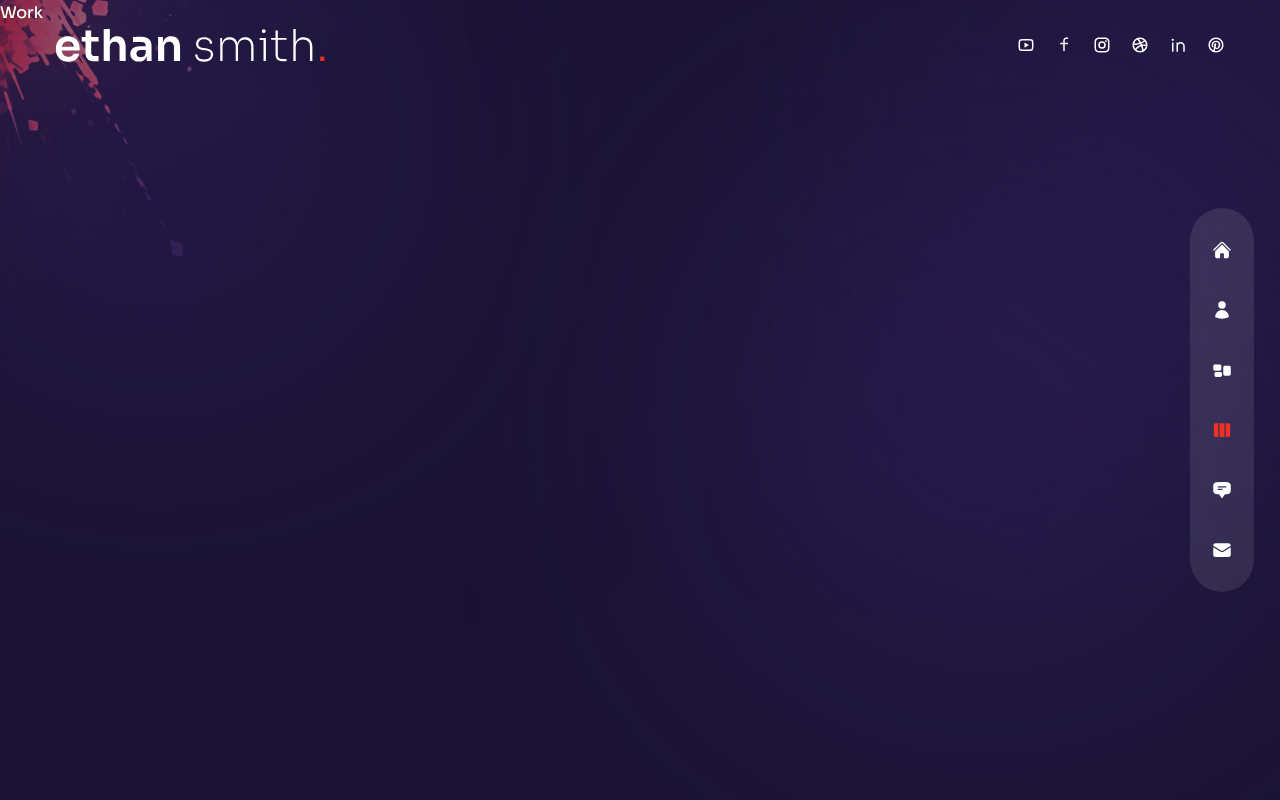
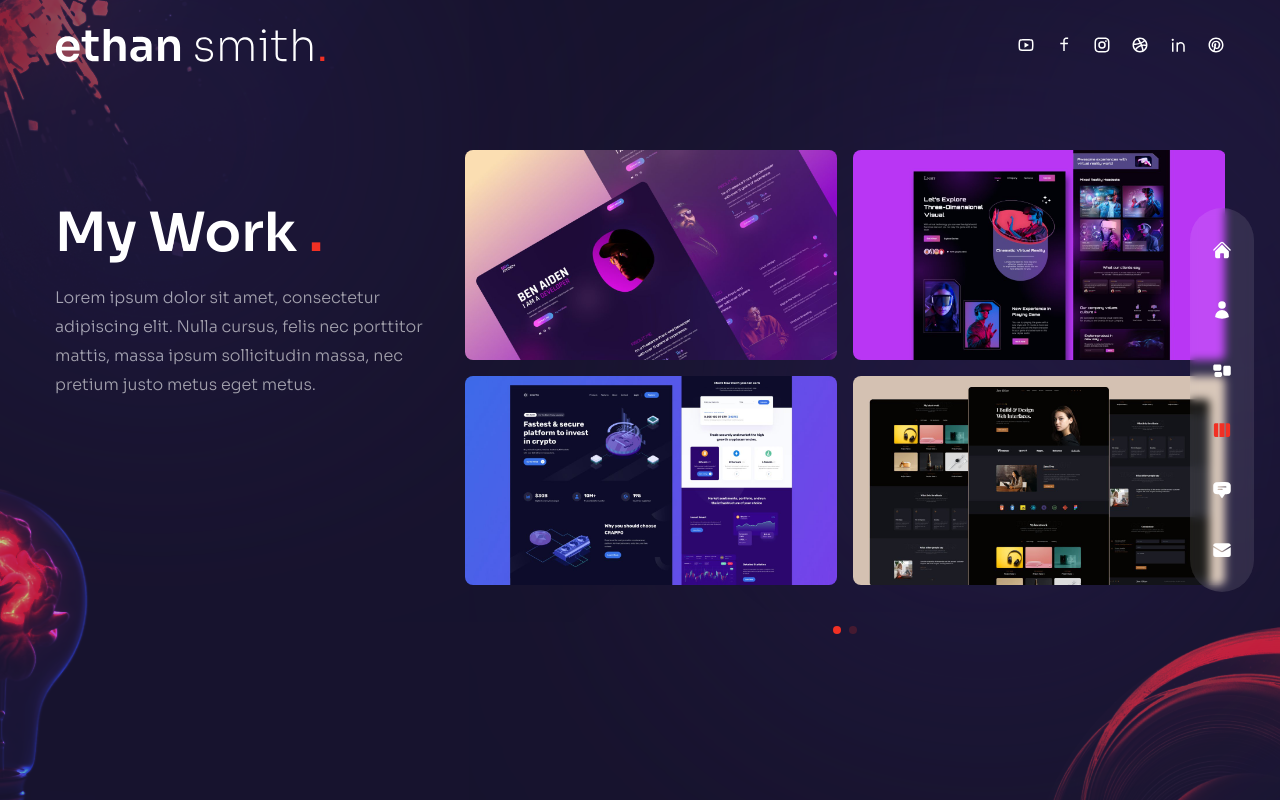
Before and after one commit to LemuelVelez/-My_Portfolio, a Next.js app: page /work in a window 1280 px wide. Built offline with nearby package versions, Linux system fonts and the light colour scheme.

Commit message:
Work page done

```diff
--- a/components/WorkSlider.js
+++ b/components/WorkSlider.js
@@ -1,5 +1,5 @@
-// data
-const workSlides = {
+// work slider data
+export const workSlider = {
   slides: [
     {
       images: [
@@ -44,8 +44,68 @@
   ],
 };
 
+// import swiper react components
+import { Swiper, SwiperSlide } from 'swiper/react';
+
+// import swiper styles
+import 'swiper/css';
+import 'swiper/css/free-mode';
+import 'swiper/css/pagination';
+
+// import require modules
+import { Pagination } from 'swiper';
+
+// icons
+import { BsArrowRight } from 'react-icons/bs';
+
+// next image
+import Image from 'next/image';
+
 const WorkSlider = () => {
-  return <div>Work Slider</div>;
+  return (
+    <Swiper
+      spaceBetween={10}
+      pagination={{
+        clickable: true
+      }}
+      modules={[Pagination]}
+      className='h-[280px] sm:h-[500px]'
+    >
+      {workSlider.slides.map((slide, index) => {
+        return (
+          <SwiperSlide key={index}>
+            <div className='grid grid-cols-2 grid-rows-2 gap-4 cursor-pointer'>
+              {slide.images.map((image, index) => {
+                return (
+                  <div className='relative rounded-lg overflow-hidden flex items-center justify-center group' key={index}>
+                    <div className='flex items-center justify-center relative overflow-hidden group'>
+                      {/* image */}
+                      <Image src={image.path} width={500} height={300} alt='' />
+                      {/* overlay gradient */}
+                      <div className='absolute inset-0 bg-gradient-to-l from-transparent via-[#e838cc] to-[#4a22bd] opacity-0 group-hover:opacity-80 transition-all duration-700'></div>
+                      {/* title */}
+                      <div className='absolute bottom-0 translate-y-full group-hover:-translate-y-10 group-hover:xl:-translate-y-20 transition-all duration-300'>
+                        <div className='flex items-center gap-x-2 text-[13px] tracking-[0.2em]'>
+                          {/* title part 1 */}
+                          <div className='delay-100'>LIVE</div>
+                          {/* title part 2 */}
+                          <div className='translate-y-[500%] group-hover:translate-y-0 transition-all duration-300 delay-150'>PROJECT</div>
+                          {/* icon */}
+                          <div className='text-xl translate-y-[500%] group-hover:translate-y-0 transition-all duration-300 delay-200'>
+                            <BsArrowRight />
+                          </div>
+                        </div>
+                      </div>
+                    </div>
+                  </div>
+                );
+              })}
+            </div>
+          </SwiperSlide>
+        );
+      })}
+    </Swiper>
+  );
 };
 
 export default WorkSlider;
--- a/pages/work/index.js
+++ b/pages/work/index.js
@@ -1,5 +1,53 @@
+// components
+import WorkSlider from '../../components/WorkSlider';
+import Bulb from '../../components/Bulb';
+import Circles from '../../components/Circles';
+
+// framer motion
+import { motion } from 'framer-motion';
+import { fadeIn } from '../../variants';
+
 const Work = () => {
-  return <div>Work</div>;
+  return (
+    <div className='h-full bg-primary/30 py-36 flex items-center'>
+      <Circles />
+      <div className='container mx-auto'>
+        <div className='flex flex-col xl:flex-row gap-x-8'>
+          {/* text */}
+          <div className='text-center flex xl:w-[30vw] flex-col lg:text-left mb-4 xl:mb-0'>
+            <motion.h2
+              variants={fadeIn('up', 0.2)}
+              initial='hidden'
+              animate='show'
+              exit='hidden'
+              className='h2 xl:mt-12'>
+              My Work <span className='text-accent'>.</span>
+            </motion.h2>
+            <motion.p
+              variants={fadeIn('up', 0.4)}
+              initial='hidden'
+              animate='show'
+              exit='hidden'
+              className='mb-4 max-w-[400px] mx-auto lg:mx-0'
+            >
+              Lorem ipsum dolor sit amet, consectetur adipiscing elit. Nulla cursus, felis nec porttitor mattis, massa ipsum sollicitudin massa, nec pretium justo metus eget metus.
+            </motion.p>
+          </div>
+
+          {/* slider */}
+          <motion.div
+            variants={fadeIn('down', 0.6)}
+            initial='hidden'
+            animate='show'
+            exit='hidden'
+            className='w-full xl:max-w-[65%]'
+          >
+            <WorkSlider />
+          </motion.div>
+        </div>
+      </div>
+      <Bulb />
+    </div>);
 };
 
 export default Work;
```
